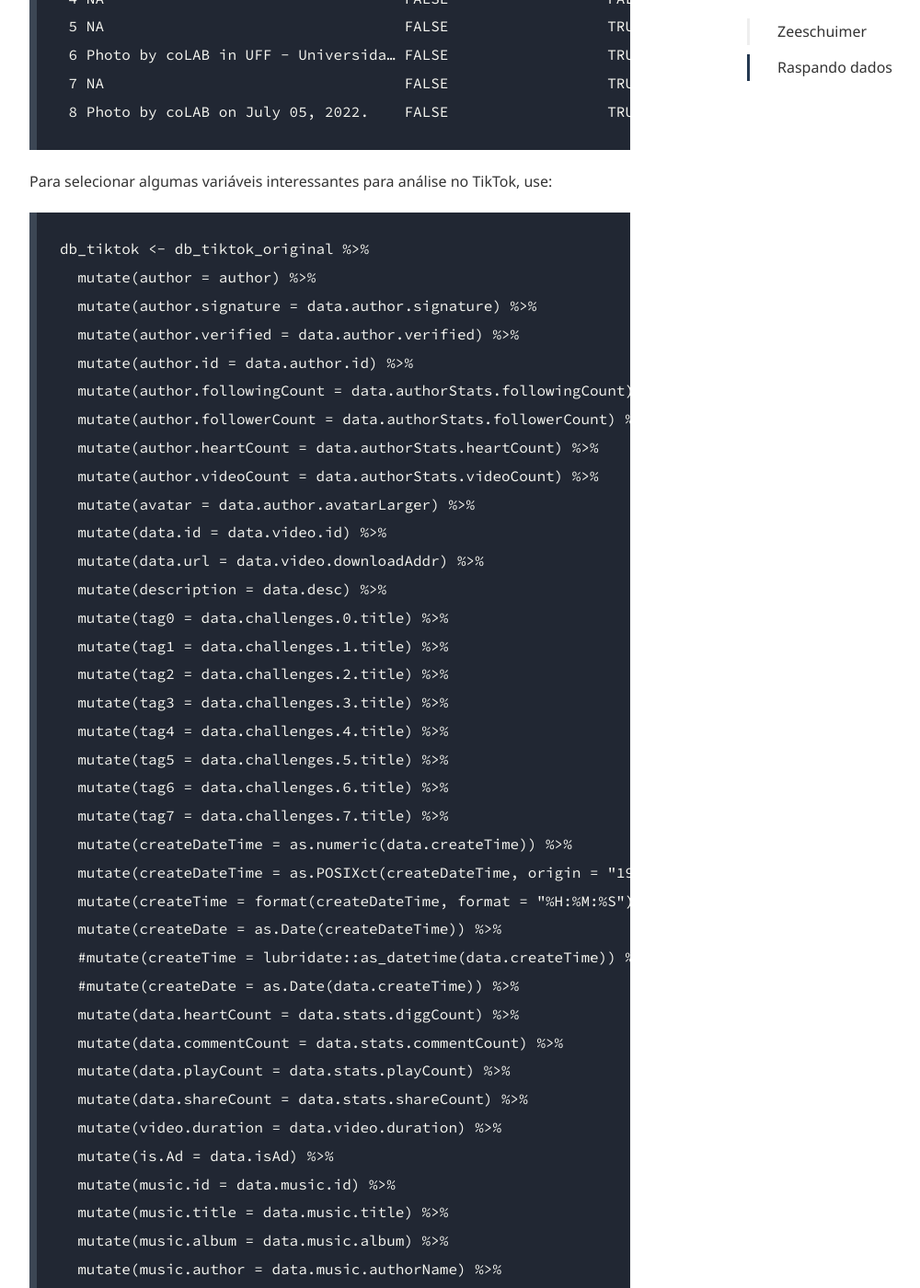
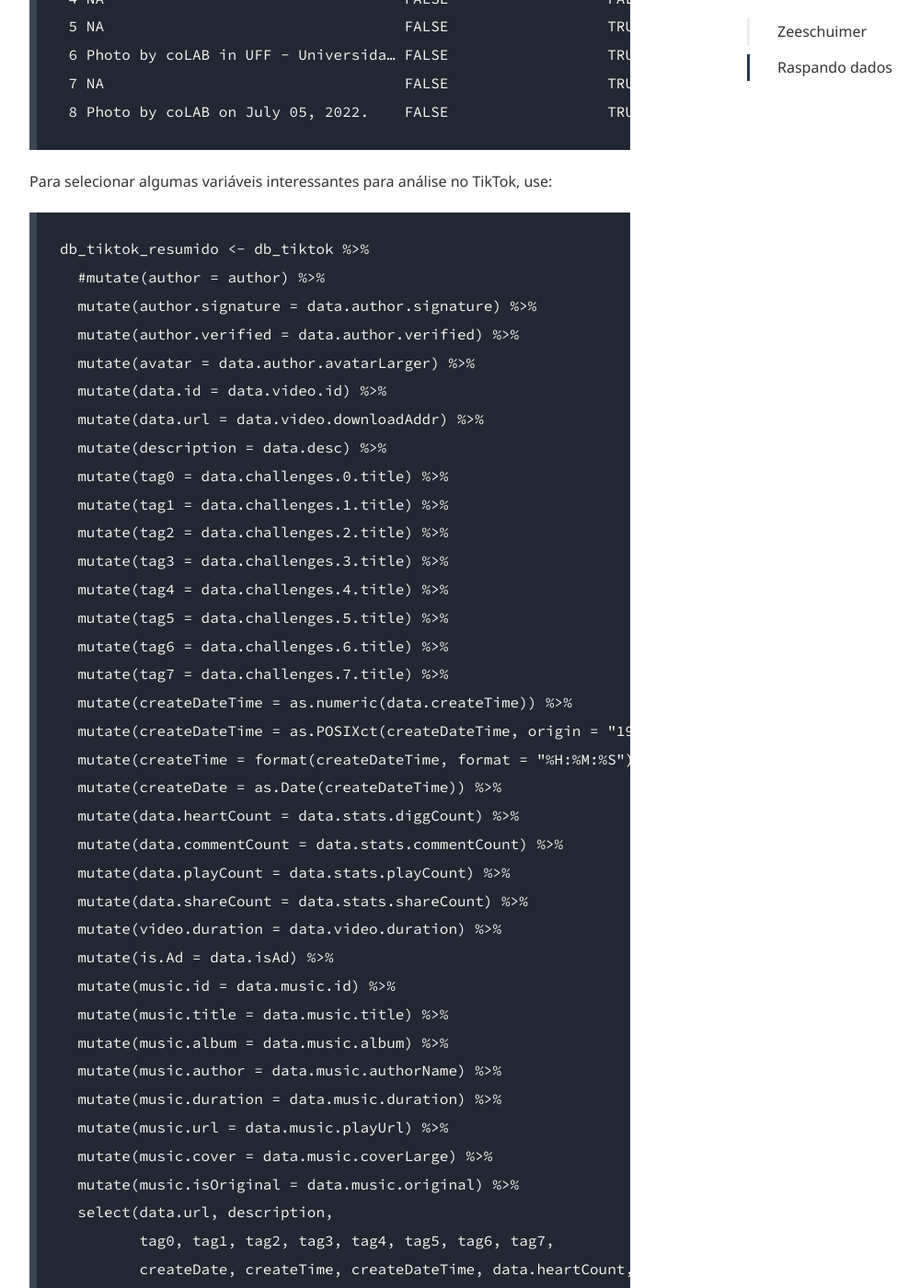
Before and after one commit to coLAB-UFF/docs, a Jekyll site: the page built from zeeschuimer_01A.md, in a window 1280 px wide and 1400 px high, scrolled down 2860 px. Shown: the whole window at 92% size, without its empty margins (38-1038 px from the left). Built offline with Jekyll 4.4.1, drawn with Linux system fonts in a browser that asks for light colours; some web fonts are replaced; some of the changed text lies outside the part shown.

Commit message:
Update zeeschuimer_01A.md

````diff
--- a/zeeschuimer_01A.md
+++ b/zeeschuimer_01A.md
@@ -89,15 +89,10 @@ Pronto, seu dataframe já está constituído. O passo seguinte é tratar as vari
 Para selecionar algumas variáveis interessantes para análise no TikTok, use:
 
 ```
-db_tiktok <- db_tiktok_original %>%
-  mutate(author = author) %>%
+db_tiktok_resumido <- db_tiktok %>%
+  #mutate(author = author) %>%
   mutate(author.signature = data.author.signature) %>%
   mutate(author.verified = data.author.verified) %>%
-  mutate(author.id = data.author.id) %>%
-  mutate(author.followingCount = data.authorStats.followingCount) %>%
-  mutate(author.followerCount = data.authorStats.followerCount) %>%
-  mutate(author.heartCount = data.authorStats.heartCount) %>%
-  mutate(author.videoCount = data.authorStats.videoCount) %>%
   mutate(avatar = data.author.avatarLarger) %>%
   mutate(data.id = data.video.id) %>%
   mutate(data.url = data.video.downloadAddr) %>%
@@ -114,8 +109,6 @@ db_tiktok <- db_tiktok_original %>%
   mutate(createDateTime = as.POSIXct(createDateTime, origin = "1970-01-01")) %>%
   mutate(createTime = format(createDateTime, format = "%H:%M:%S")) %>%
   mutate(createDate = as.Date(createDateTime)) %>%
-  #mutate(createTime = lubridate::as_datetime(data.createTime)) %>%
-  #mutate(createDate = as.Date(data.createTime)) %>%
   mutate(data.heartCount = data.stats.diggCount) %>%
   mutate(data.commentCount = data.stats.commentCount) %>%
   mutate(data.playCount = data.stats.playCount) %>%
@@ -130,10 +123,7 @@ db_tiktok <- db_tiktok_original %>%
   mutate(music.url = data.music.playUrl) %>%
   mutate(music.cover = data.music.coverLarge) %>%
   mutate(music.isOriginal = data.music.original) %>%
-  #mutate(author.nickname = author) %>%
-  select(author, author.followingCount,
-         author.followerCount, author.heartCount, author.videoCount,
-         data.id, data.url, description,
+  select(data.url, description,
          tag0, tag1, tag2, tag3, tag4, tag5, tag6, tag7,
          createDate, createTime, createDateTime, data.heartCount, data.commentCount,
          data.playCount, data.shareCount, video.duration,
````
